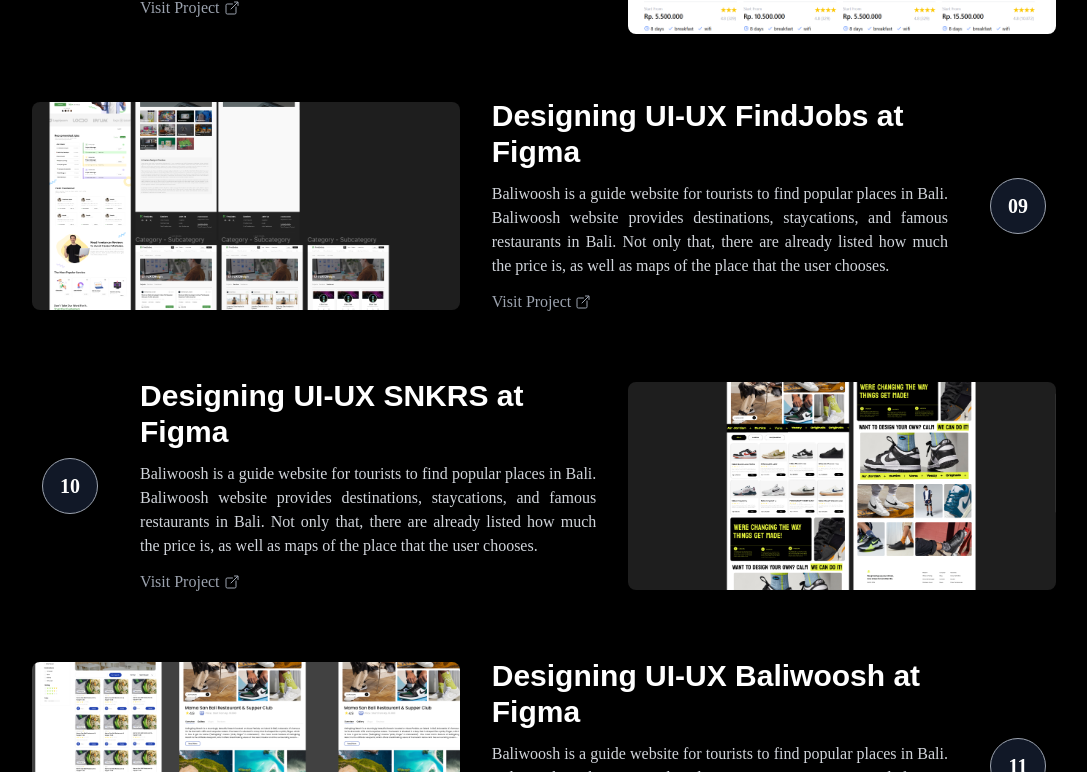
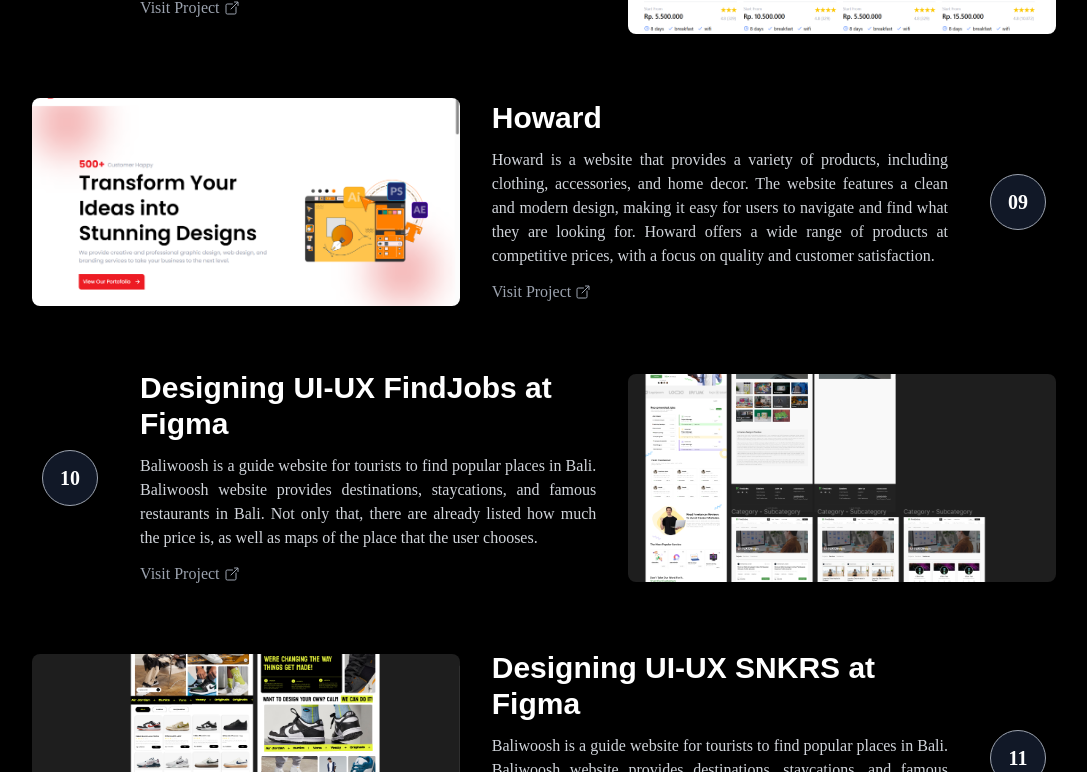
Before and after one commit to ayuarista/portofolio-arista, a React (Create React App) app: page / in a window 1280 px wide. Shown: the part 4988-5760 px from the top of the page, without its empty margins (96-1183 px from the left). Built offline with nearby package versions, Linux system fonts and the light colour scheme.

Commit message:
Add new project "Howard" and update project IDs in Projects component

```diff
--- a/src/components/molecules/Projects.jsx
+++ b/src/components/molecules/Projects.jsx
@@ -69,20 +69,27 @@ const projectsData = [
   },
   {
     id: 9,
+    title: "Howard",
+    description: "Howard is a website that provides a variety of products, including clothing, accessories, and home decor. The website features a clean and modern design, making it easy for users to navigate and find what they are looking for. Howard offers a wide range of products at competitive prices, with a focus on quality and customer satisfaction.",
+    image: require("../../assets/howard.png"),
+    link: "https://howard-id.netlify.app/"
+  },
+  {
+    id: 10,
     title: "Designing UI-UX FindJobs at Figma",
     description:
       "Baliwoosh is a guide website for tourists to find popular places in Bali. Baliwoosh website provides destinations, staycations, and famous restaurants in Bali. Not only that, there are already listed how much the price is, as well as maps of the place that the user chooses.",
     image: require("../../assets/figma-findjobs.png"),
   },
   {
-    id: 10,
+    id: 11,
     title: "Designing UI-UX SNKRS at Figma",
     description:
       "Baliwoosh is a guide website for tourists to find popular places in Bali. Baliwoosh website provides destinations, staycations, and famous restaurants in Bali. Not only that, there are already listed how much the price is, as well as maps of the place that the user chooses.",
     image: require("../../assets/snkrs.png"),
   },
   {
-    id: 11,
+    id: 12,
     title: "Designing UI-UX Baliwoosh at Figma",
     description:
       "Baliwoosh is a guide website for tourists to find popular places in Bali. Baliwoosh website provides destinations, staycations, and famous restaurants in Bali. Not only that, there are already listed how much the price is, as well as maps of the place that the user chooses.",
```
Also changed, not shown: src/assets/howard.png (added).
